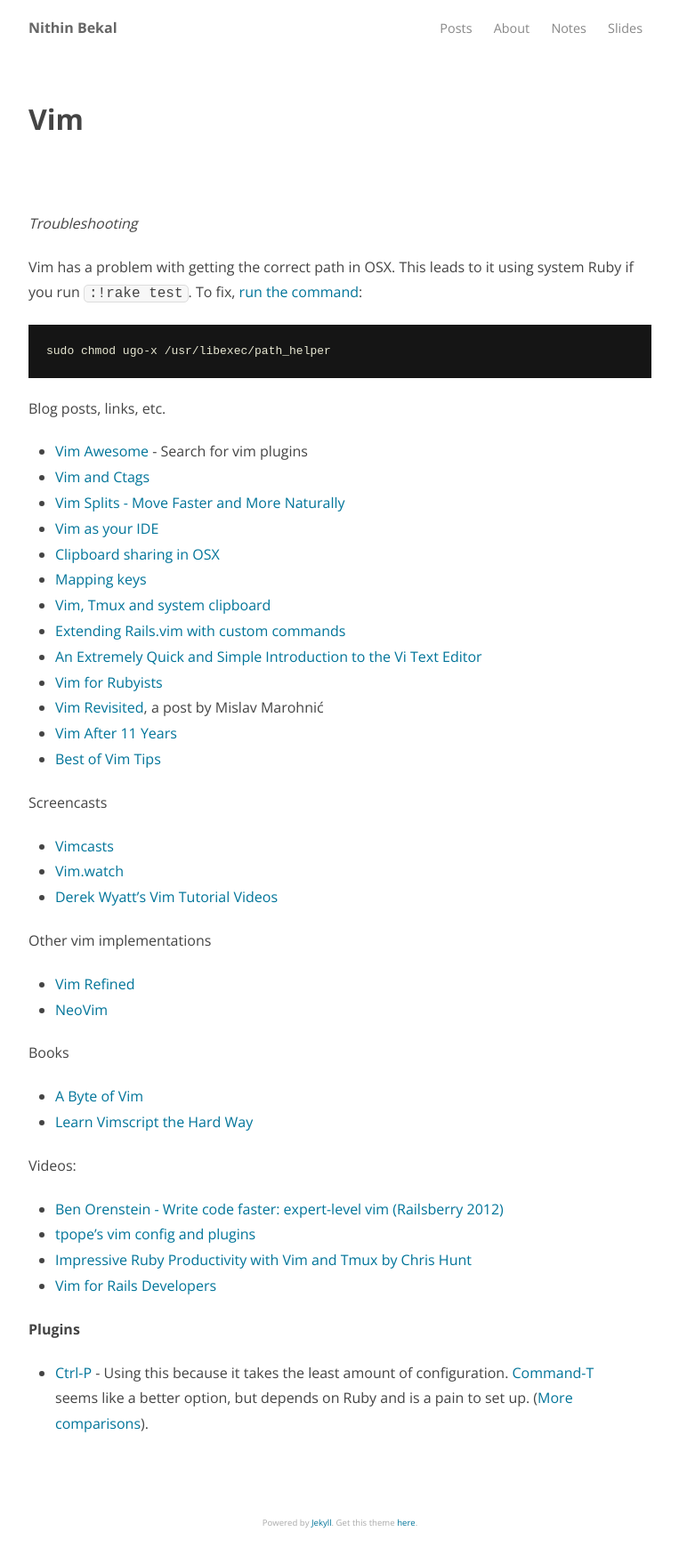
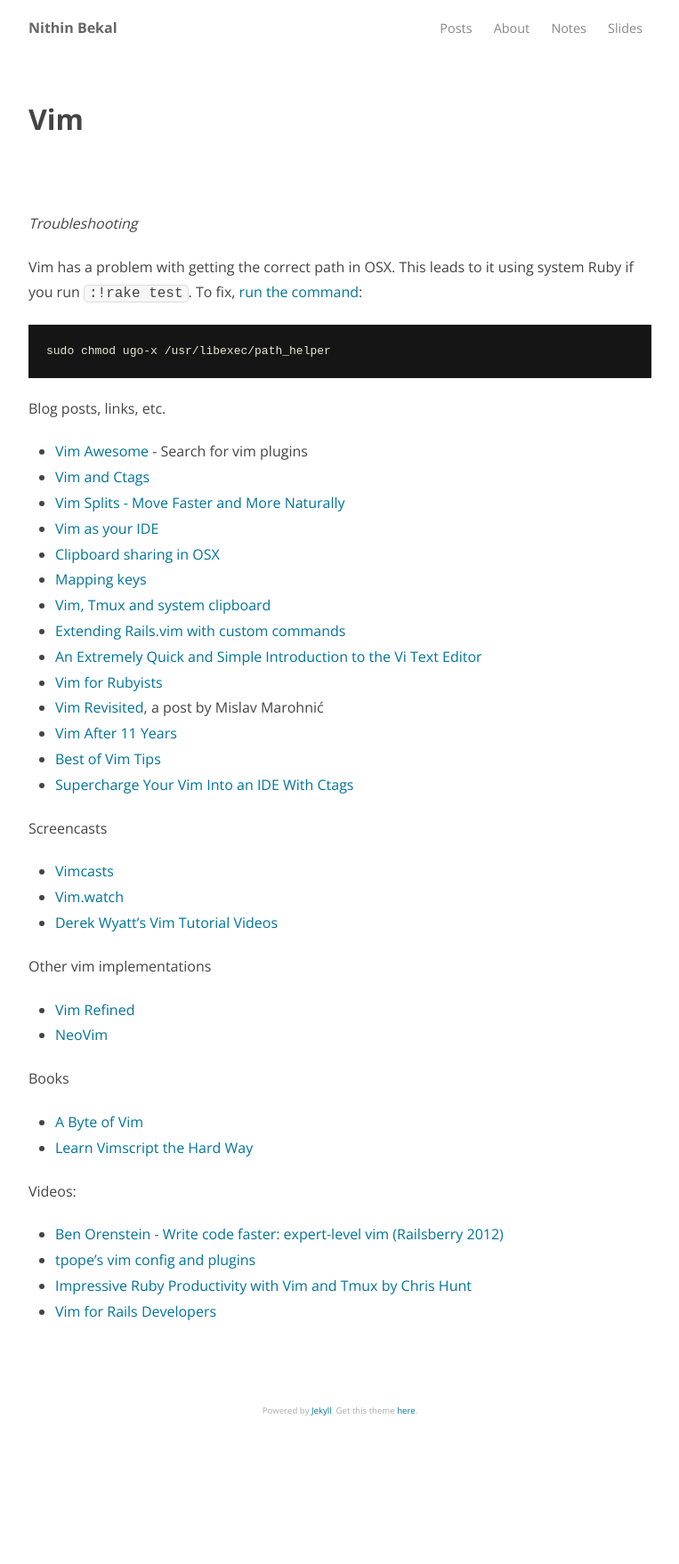
Before and after one commit to nithinbekal/nithinbekal.github.io, a Jekyll site: the page built from notes/vim.md, in a window 1280 px wide. Shown: the whole page at 89% size, without its empty margins (258-1021 px from the left). Built offline with Jekyll 4.4.1, drawn with Linux system fonts in a browser that asks for light colours; after the commit the page ends 1632 px from its top, so only the background shows below that.

Commit message:
Add vim-ctags bookmark

```diff
--- a/notes/vim.md
+++ b/notes/vim.md
@@ -32,6 +32,7 @@
 * [Vim Revisited](http://mislav.uniqpath.com/2011/12/vim-revisited/), a post by Mislav Marohnić
 * [Vim After 11 Years](http://statico.github.io/vim.html)
 * [Best of Vim Tips](http://zzapper.co.uk/vimtips.html)
+* [Supercharge Your Vim Into an IDE With Ctags](http://blog.sensible.io/2014/05/09/supercharge-your-vim-into-ide-with-ctags.html)
 
 Screencasts
 
@@ -55,7 +56,3 @@
 * [tpope's vim config and plugins](https://www.youtube.com/watch?v=MGmIJyTf8pg)
 * [Impressive Ruby Productivity with Vim and Tmux by Chris Hunt](https://www.youtube.com/watch?v=gB-JSh1EVME)
 * [Vim for Rails Developers](https://www.youtube.com/watch?v=9J2OjH8Ao_A)
-
-**Plugins**
-
-* [Ctrl-P](http://github.com/kien/ctrlp.vim) - Using this because it takes the least amount of configuration. [Command-T](https://github.com/wincent/Command-T) seems like a better option, but depends on Ruby and is a pain to set up. ([More comparisons](http://www.reddit.com/r/vim/comments/wb0t5/commandt_vs_ctrlpvim_vs_fuzzyfinder_go/)).
```
